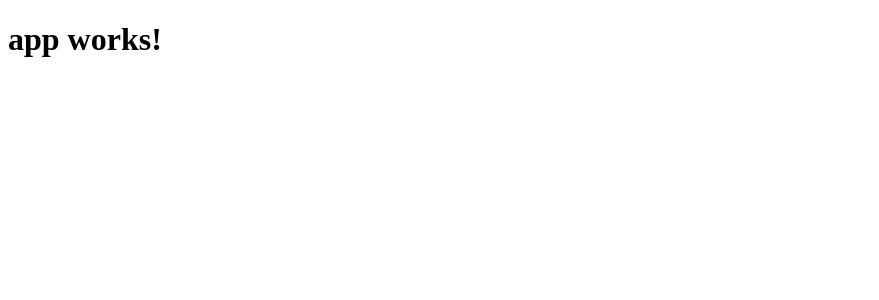
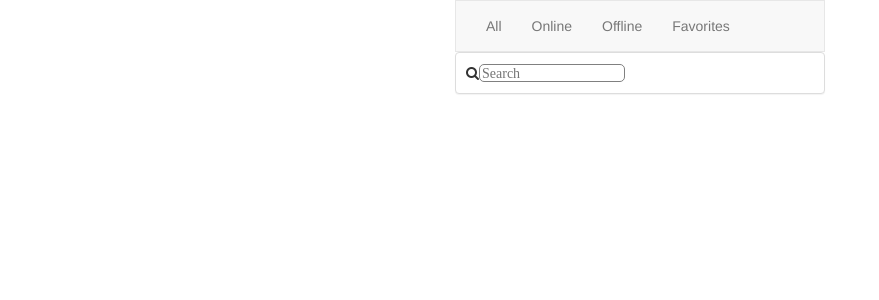
Before and after one commit to nickeyvee/twitch-viewer, an Angular app: page / in a window 1280 px wide. Shown: the top 300 px of the page, without its empty margins (0-879 px from the left). Built offline with nearby package versions, Linux system fonts and the light colour scheme.

Commit message:
inital commit

```diff
--- a/src/app/app.component.css
+++ b/src/app/app.component.css
@@ -0,0 +1,3 @@
+.container-fluid{
+   width: 400px;
+}
--- a/src/app/app.component.html
+++ b/src/app/app.component.html
@@ -1,3 +1,4 @@
-<h1>
-  {{title}}
-</h1>
+<div class="container-fluid">
+  <app-header></app-header>
+  <app-search></app-search>
+</div>
--- a/src/app/app.component.ts
+++ b/src/app/app.component.ts
@@ -1,4 +1,6 @@
 import { Component } from '@angular/core';
+import { HeaderComponent } from './header/header.component';
+import { SearchComponent } from './search/search.component';
 
 @Component({
   selector: 'app-root',
@@ -6,5 +8,5 @@ import { Component } from '@angular/core';
   styleUrls: ['./app.component.css']
 })
 export class AppComponent {
-  title = 'app works!';
+
 }
--- a/src/app/app.module.ts
+++ b/src/app/app.module.ts
@@ -4,10 +4,14 @@ import { FormsModule } from '@angular/forms';
 import { HttpModule } from '@angular/http';
 
 import { AppComponent } from './app.component';
+import { HeaderComponent } from './header/header.component';
+import { SearchComponent } from './search/search.component';
 
 @NgModule({
   declarations: [
-    AppComponent
+    AppComponent,
+    HeaderComponent,
+    SearchComponent
   ],
   imports: [
     BrowserModule,
--- /dev/null
+++ b/src/app/header/header.component.css
@@ -0,0 +1,7 @@
+nav {
+    margin: 0;
+    border-radius: 0;
+}
+a {
+    text-align: center;
+}
--- /dev/null
+++ b/src/app/header/header.component.html
@@ -0,0 +1,10 @@
+<nav class="navbar navbar-default">
+  <div class="container-fluid">
+      <ul class="nav navbar-nav">
+        <li><a href="#" class="col-md-2">All</a></li>
+        <li><a href="#" class="col-md-2">Online</a></li>
+        <li><a href="#" class="col-md-2">Offline</a></li>
+        <li><a href="#" class="col-md-2">Favorites</a></li>
+      </ul>
+    </div>
+</nav>
--- /dev/null
+++ b/src/app/header/header.component.ts
@@ -0,0 +1,15 @@
+import { Component, OnInit } from '@angular/core';
+
+@Component({
+  selector: 'app-header',
+  templateUrl: './header.component.html',
+  styleUrls: ['./header.component.css']
+})
+export class HeaderComponent implements OnInit {
+
+  constructor() { }
+
+  ngOnInit() {
+  }
+
+}
--- /dev/null
+++ b/src/app/search/search.component.css
@@ -0,0 +1,7 @@
+.panel {
+    padding: 10px;
+}
+input {
+    border-radius: 5px;
+    border: solid grey 1px;
+}
--- /dev/null
+++ b/src/app/search/search.component.html
@@ -0,0 +1,5 @@
+<div class="panel panel-default">
+  <i class="fa fa-search">
+    <input type="text" placeholder="Search">
+  </i>
+</div>
--- /dev/null
+++ b/src/app/search/search.component.ts
@@ -0,0 +1,15 @@
+import { Component, OnInit } from '@angular/core';
+
+@Component({
+  selector: 'app-search',
+  templateUrl: './search.component.html',
+  styleUrls: ['./search.component.css']
+})
+export class SearchComponent implements OnInit {
+
+  constructor() { }
+
+  ngOnInit() {
+  }
+
+}
--- a/src/index.html
+++ b/src/index.html
@@ -4,9 +4,13 @@
   <meta charset="utf-8">
   <title>TwitchViewer</title>
   <base href="/">
-
   <meta name="viewport" content="width=device-width, initial-scale=1">
   <link rel="icon" type="image/x-icon" href="favicon.ico">
+  <style>
+    body{
+      background: #F5F8FA;
+    }
+  </style>
 </head>
 <body>
   <app-root>Loading...</app-root>
```
Also changed, not shown: .angular-cli.json, 2 other files (tests, documents, lock files or other folders).
